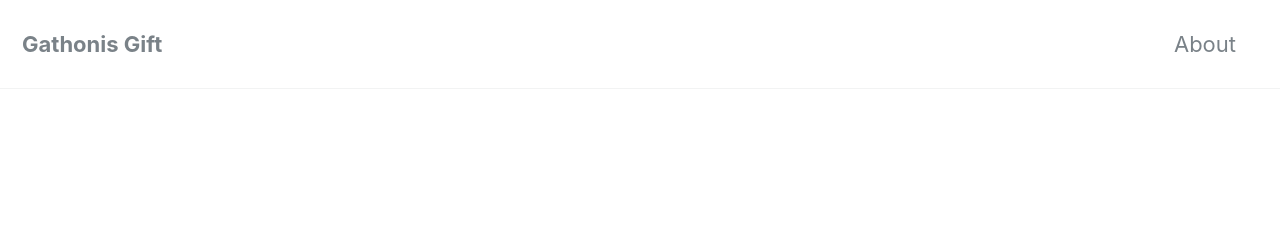
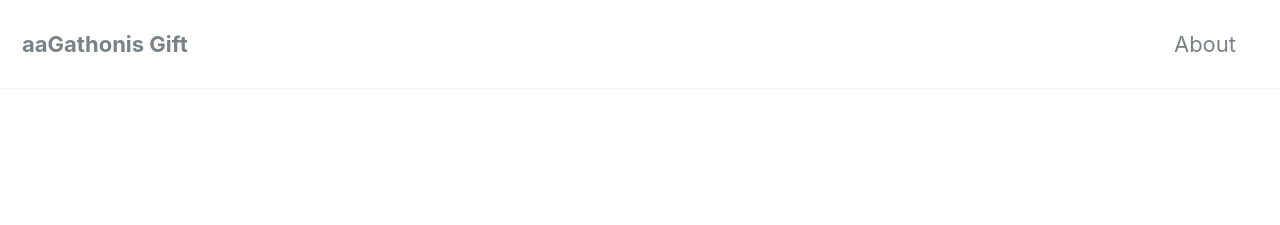
Before and after one commit to gathonisgift/gathonisgift.github.io, a Jekyll site: the page built from index.html, in a window 1280 px wide. Shown: the top 225 px of the page. Built offline with Jekyll 4.4.1, drawn with Linux system fonts in a browser that asks for light colours; cached includes are drawn as plain includes; nearby versions of some CDN libraries; the list of posts is cut into pages by our own code.

Commit message:
Update _includes/masthead.html

```diff
--- a/_includes/masthead.html
+++ b/_includes/masthead.html
@@ -2,7 +2,7 @@
   <div class="masthead__inner-wrap">
     <div class="masthead__menu">
       <nav id="site-nav" class="greedy-nav">
-        <a class="site-title" href="{{ '/' | relative_url }}">{{ site.title }}</a>
+        <a class="site-title" href="{{ '/' | relative_url }}">aa{{ site.title }}</a>
         <ul class="visible-links">
           {%- for link in site.data.navigation.main -%}
             {%- if link.url contains '://' -%}
```
